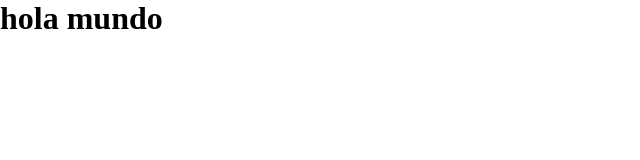
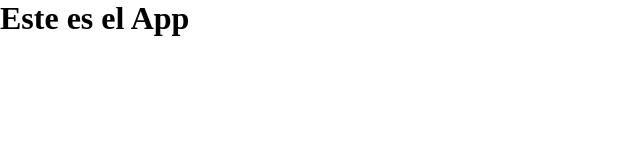
Before and after one commit to mateosul/react2, a React (Vite) app: page / in a window 1280 px wide. Shown: the top 160 px of the page, without its empty margins (0-640 px from the left). Built offline with nearby package versions, Linux system fonts and the light colour scheme.

Commit message:
se quita codigo deprecado

```diff
--- a/src/App.jsx
+++ b/src/App.jsx
@@ -1,12 +1,12 @@
-import Navbar from "./Navbar"
-
 
 function App() {
 
 
   return (
-    <h1>hola mundo</h1>
-  )
+    <div>
+    <h1>Este es el App</h1>
+    </div>
+  );
 }
 
-export default App
+export default App;
--- a/src/Navbar.jsx
+++ /dev/null
@@ -1,14 +0,0 @@
-const Navbar = () => {
-
-return <header>
-
-    <ul>
-        <li>Inicio</li>
-        <li>About</li>
-        <li>contacto</li>
-    </ul>
-</header>
-
-}
-
-export default Navbar
--- a/src/ProductsList.jsx
+++ /dev/null
@@ -1 +0,0 @@
-const ProductList = ()
```
